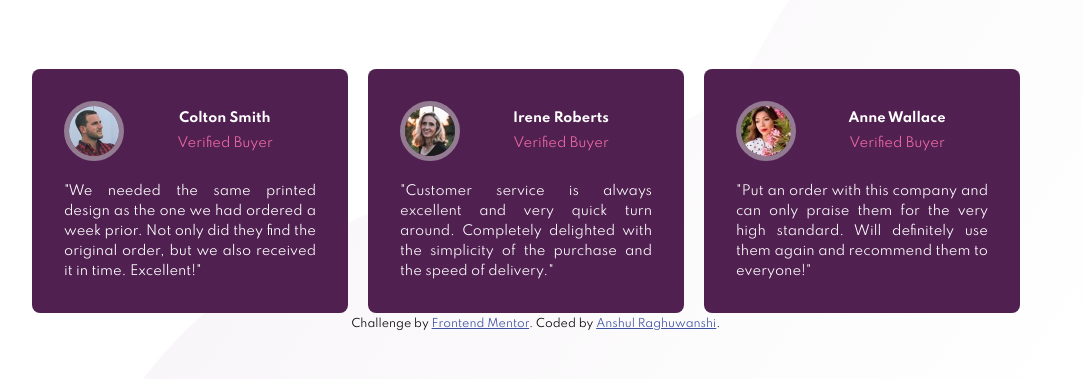
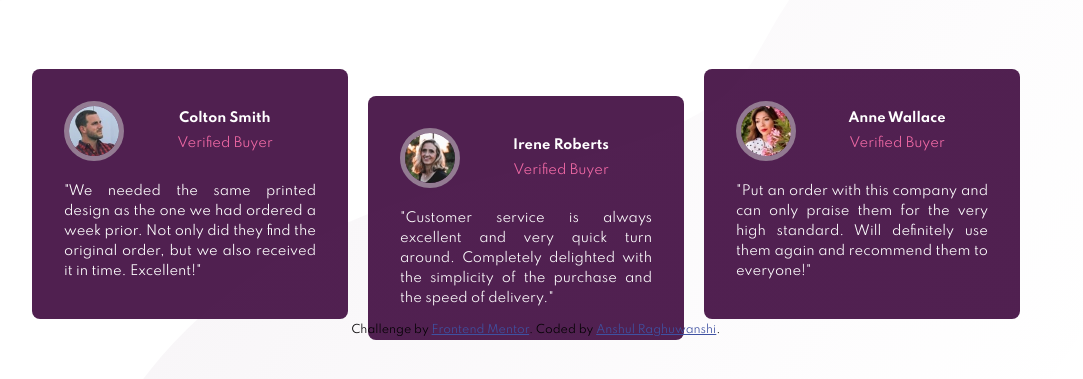
Before and after one commit to Ansh00/Social-proof-section-master, a plain HTML site: page index.html in a window 1280 px wide. Shown: the part 331-710 px from the top of the page, without its empty margins (104-1187 px from the left). Drawn offline with Linux system fonts and the light colour scheme.

Commit message:
Update styles.css

```diff
--- a/styles.css
+++ b/styles.css
@@ -187,3 +187,7 @@ body{
             padding: 2rem;
             border-radius: 0.5rem;
           }
+          .customer2{
+            margin-top: 2rem;
+            margin-bottom: -1rem;
+          }
```
